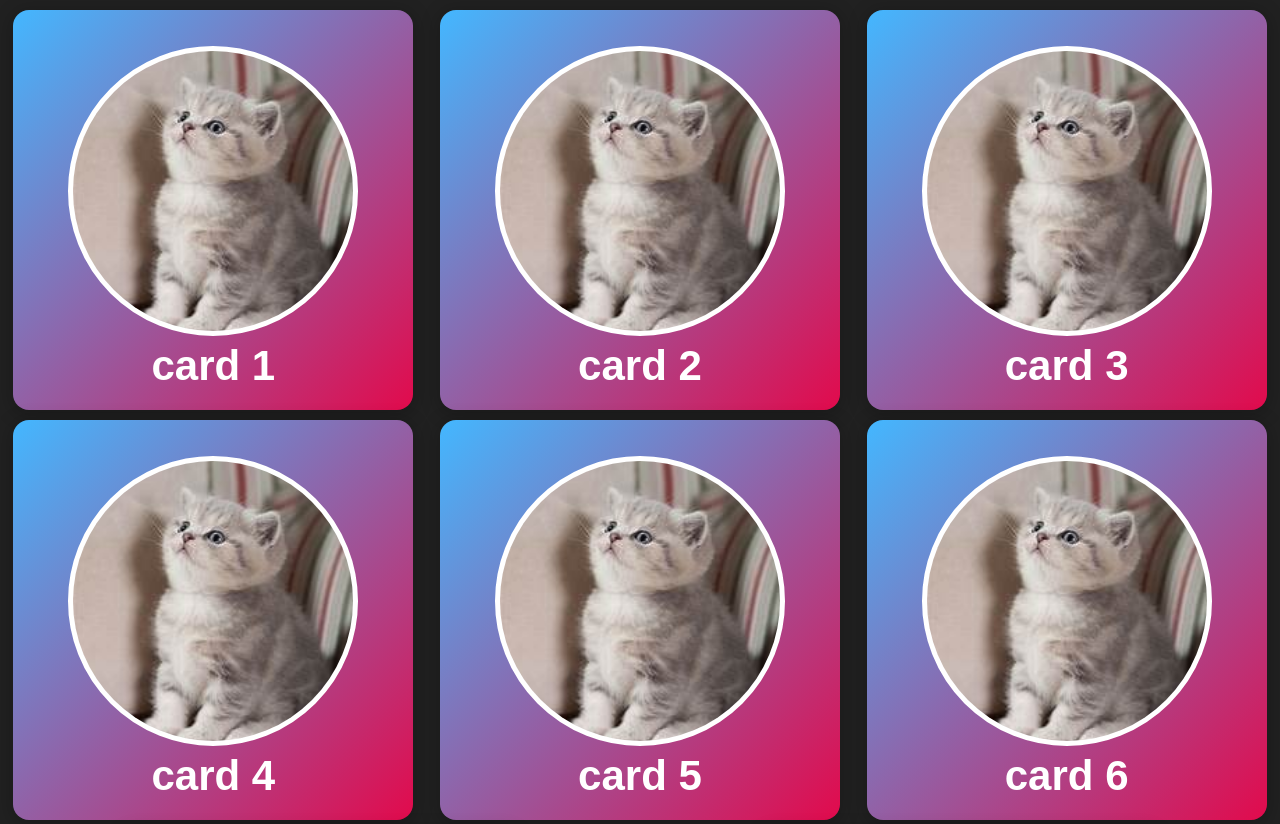
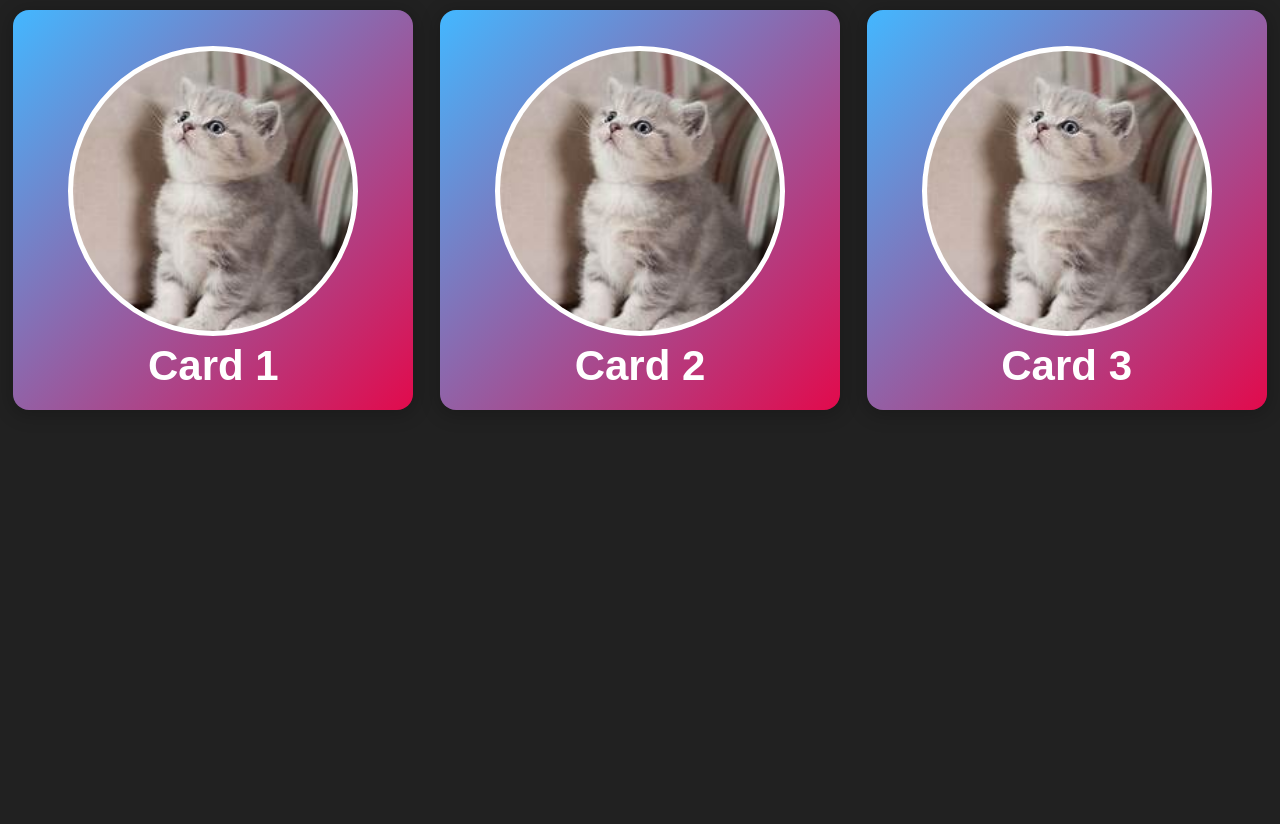
Before and after one commit to Mitushi-23/card, a plain HTML site: page portfolio.html in a window 1280 px wide. Shown: the top 824 px of the page. After the commit the page ends 800 px from the top, so only its background shows below. Drawn offline with Linux system fonts and the light colour scheme.

Commit message:
new js is added

```diff
--- /dev/null
+++ b/jsNew.js
@@ -0,0 +1,67 @@
+let text=
+`{
+    "portfolio":[["kitty.jpeg",
+    "Card 1",
+    "kitty.jpeg",
+     "Kitty 1",
+    "Heading 1",
+    "contentLorem ipsum dolor sit amet consectetur adipisicing elit. Voluptates exercitationem quas, maiores atque quis a neque, reprehenderit eaque praesentium, animi id nesciunt laudantium? Voluptatem nam alias nulla repellat. Molestiae, explicabo!"],
+
+    ["kitty.jpeg",
+    "Card 2",
+    "kitty.jpeg",
+     "Kitty 2",
+    "Heading 2",
+    "contentLorem ipsum dolor sit amet consectetur adipisicing elit. Voluptates exercitationem quas, maiores atque quis a neque, reprehenderit eaque praesentium, animi id nesciunt laudantium? Voluptatem nam alias nulla repellat. Molestiae, explicabo!"],
+
+    ["kitty.jpeg",
+    "Card 3",
+    "kitty.jpeg",
+     "Kitty 3",
+    "Heading 3",
+    "contentLorem ipsum dolor sit amet consectetur adipisicing elit. Voluptates exercitationem quas, maiores atque quis a neque, reprehenderit eaque praesentium, animi id nesciunt laudantium? Voluptatem nam alias nulla repellat. Molestiae, explicabo!"]]
+}`
+
+const data = JSON.parse(text);
+
+    const cards = document.querySelector(".cardholder");
+    for(var i=0; i<data["portfolio"].length ; i++){
+    let code = `
+    <div class="card">
+          <div class="card__inner">
+              <div class="card__face card__face--front">
+
+              <img class="profile" src="${data["portfolio"][i][0]}" alt="" >
+                  <h2>${data["portfolio"][i][1]}</h2>
+
+              </div>
+              <div class="card__face card__face--back">
+                  <div class="card__content">
+                      <div class="card__header">
+                          <img src="${data["portfolio"][i][2]}" alt="" class="pp" />
+                          <h2>${data["portfolio"][i][3]}</h2>
+                      </div>
+                      <div class="card__body">
+                          <h3>${data["portfolio"][i][4]}</h3>
+                          <p>${data["portfolio"][i][5]}</p>
+                      </div>
+                  </div>
+              </div>
+          </div>
+      </div>
+      `;
+cards.innerHTML += code;
+    }
+
+
+
+
+
+
+let card = document.querySelectorAll('.card__inner');
+
+for(let i=0;i<card.length;i++){
+card[i].addEventListener("click", function (e) {
+  card[i].classList.toggle('is-flipped');
+});
+}
--- a/portfolio.html
+++ b/portfolio.html
@@ -13,6 +13,7 @@
 
 </div>
 	<!-- <script src="portfolio.js"></script> -->
-	<script src="card.js"></script>
+	<!-- <script src="card.js"></script> -->
+	<script src="jsNew.js"></script>
 </body>
 </html>
```
